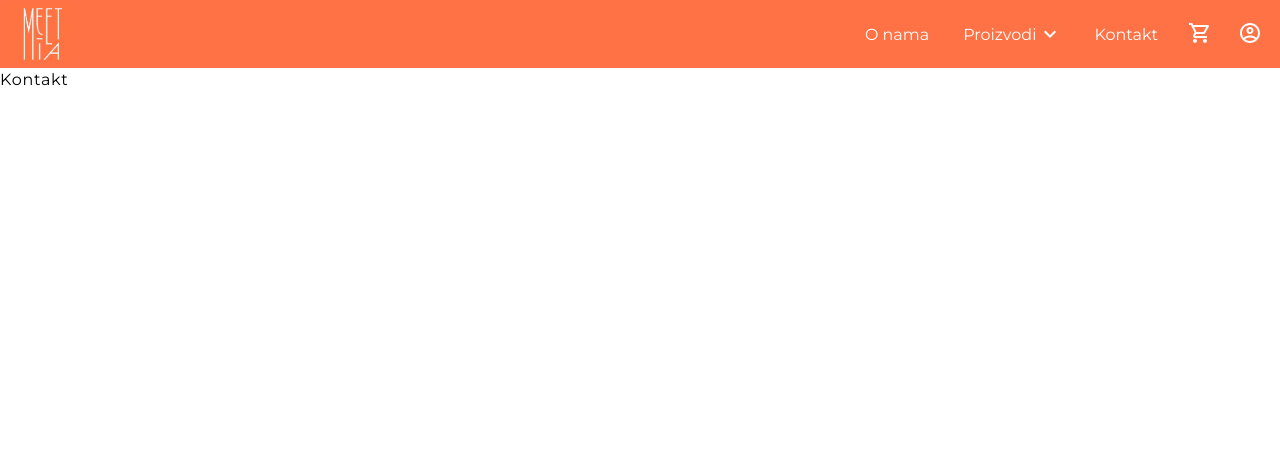
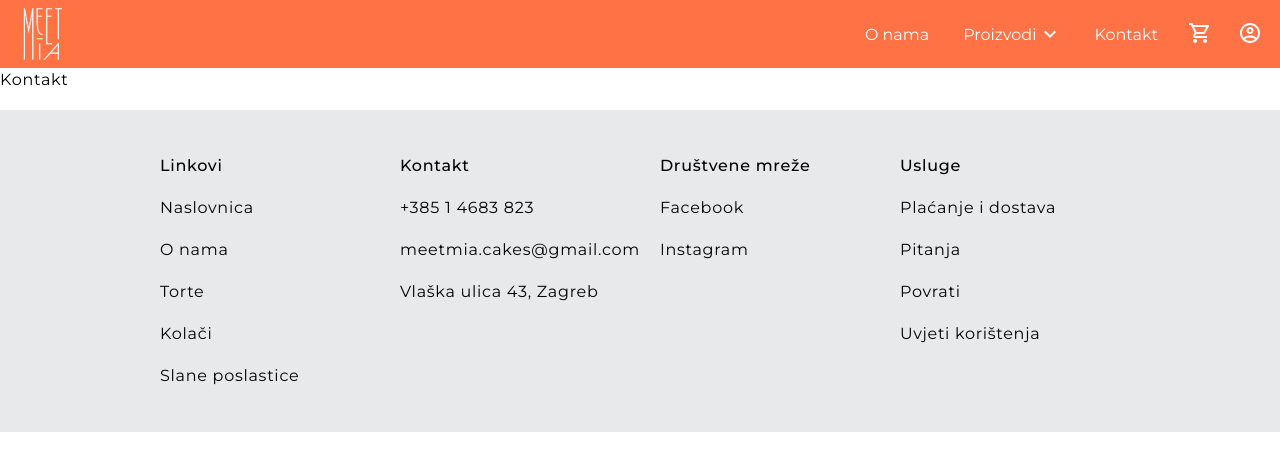
Before and after one commit to marian-7/meet-mia, a React (Create React App) app: page /kontakt in a window 1280 px wide. Shown: the top 470 px of the page. Built offline with nearby package versions, Linux system fonts and the light colour scheme.

Commit message:
feat: footer

```diff
--- a/src/App.tsx
+++ b/src/App.tsx
@@ -6,6 +6,7 @@ import AboutPage from "./pages/AboutPage";
 import HomePage from "./pages/HomePage";
 import ProductsPage from "./pages/ProductsPage";
 import ContactPage from "./pages/KontaktPage";
+import Footer from "./components/Footer";
 
 function App() {
   return (
@@ -17,6 +18,7 @@ function App() {
         <Route path="proizvodi" element={<ProductsPage />} />
         <Route path="kontakt" element={<ContactPage />} />
       </Routes>
+      <Footer />
     </div>
   );
 }
--- /dev/null
+++ b/src/components/Footer.tsx
@@ -0,0 +1,88 @@
+import React from "react";
+import style from "styles/components/Footer.module.scss";
+import { Link } from "react-router-dom";
+
+function Footer() {
+  return (
+    <div className={style.footerWrapper}>
+      <div className={style.footer}>
+        <div className={style.footerSection}>
+          <p className={style.sectionTitle}>Linkovi</p>
+          <p>
+            <Link to="/">Naslovnica</Link>
+          </p>
+          <p>
+            <Link to="/o-nama">O nama</Link>
+          </p>
+          <p>
+            <Link to="/proizvodi?filter=torte">Torte</Link>
+          </p>
+          <p>
+            <Link to="/proizvodi?filter=kolaci">Kolači</Link>
+          </p>
+          <p>
+            <Link to="/proizvodi?filter=slano">Slane poslastice</Link>
+          </p>
+        </div>
+        <div className={style.footerSection}>
+          <p className={style.sectionTitle}>Kontakt</p>
+          <p>
+            <a href="tel: +385 1 4683 823">+385 1 4683 823</a>
+          </p>
+          <p>
+            <a href="mailto: meetmia.cakes@gmail.com">
+              meetmia.cakes@gmail.com
+            </a>
+          </p>
+          <p>
+            <a
+              rel="noreferrer"
+              target="_blank"
+              href="https://www.google.com/maps?q=Vla%C5%A1ka+ulica+43,+Zagreb&um=1&ie=UTF-8&sa=X&ved=2ahUKEwjp9pyvl6_1AhXgi_0HHZIQAkQQ_AUoAXoECAEQAw"
+            >
+              Vlaška ulica 43, Zagreb
+            </a>
+          </p>
+        </div>
+        <div className={style.footerSection}>
+          <p className={style.sectionTitle}>Društvene mreže</p>
+          <p>
+            <a
+              rel="noreferrer"
+              target="_blank"
+              href="https://www.facebook.com/meetmia"
+            >
+              Facebook
+            </a>
+          </p>
+          <p>
+            <a
+              rel="noreferrer"
+              target="_blank"
+              href="https://www.instagram.com/meetmiacakes/"
+            >
+              Instagram
+            </a>
+          </p>
+        </div>
+        <div className={style.footerSection}>
+          <p className={style.sectionTitle}>Usluge</p>
+          <p>
+            <a href="/">Plaćanje i dostava</a>
+          </p>
+          <p>
+            <a href="/">Pitanja</a>
+          </p>
+          <p>
+            <a href="/">Povrati</a>
+          </p>
+          <p>
+            <a href="/">Uvjeti korištenja</a>
+          </p>
+        </div>
+      </div>
+    </div>
+  );
+}
+
+export default Footer;
--- /dev/null
+++ b/src/styles/components/Footer.module.scss
@@ -0,0 +1,50 @@
+@import "src/styles/helpers/functions";
+@import "src/styles/helpers/variables";
+@import "src/styles/helpers/mixins";
+
+.footerWrapper {
+  width: 100%;
+  padding: rem(44) 0;
+  background-color: $color-background-grey;
+}
+
+.footer {
+  width: min(100%, rem(1920));
+  padding: 0 rem(160);
+  margin: 0 auto;
+  display: grid;
+  grid-template-columns: repeat(4, 1fr);
+  grid-column-gap: rem(20);
+
+  @include breakpoint(md) {
+    padding: 0 rem(40);
+    grid-column-gap: rem(20);
+    grid-row-gap: rem(30);
+    grid-template-columns: repeat(2, 1fr);
+    grid-template-rows: repeat(2, 1fr);
+  }
+
+  @include breakpoint(sm) {
+    display: flex;
+    flex-direction: column;
+  }
+
+}
+
+.sectionTitle {
+  font-weight: 500;
+}
+
+p {
+  & a {
+    text-decoration: none;
+    color: $color-black;
+    &:hover {
+      color: $color-primary;
+    }
+  }
+
+  &:not(:last-child) {
+    margin-bottom: rem(18);
+  }
+}
--- a/src/styles/components/Navbar.module.scss
+++ b/src/styles/components/Navbar.module.scss
@@ -40,6 +40,9 @@
 
   @include breakpoint(md) {
     grid-area: logo;
+    position: absolute;
+    left: 50%;
+    transform: translateX(-50%);
   }
 }
 
```
